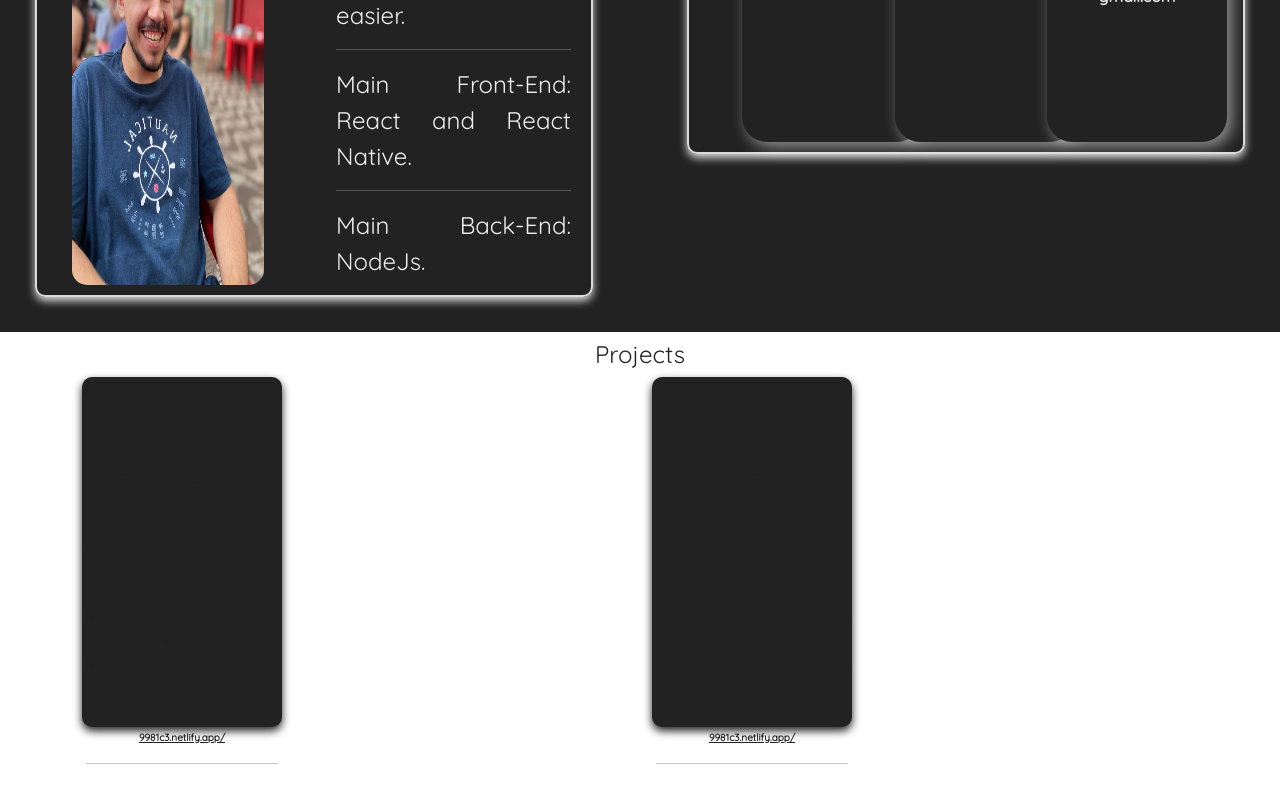
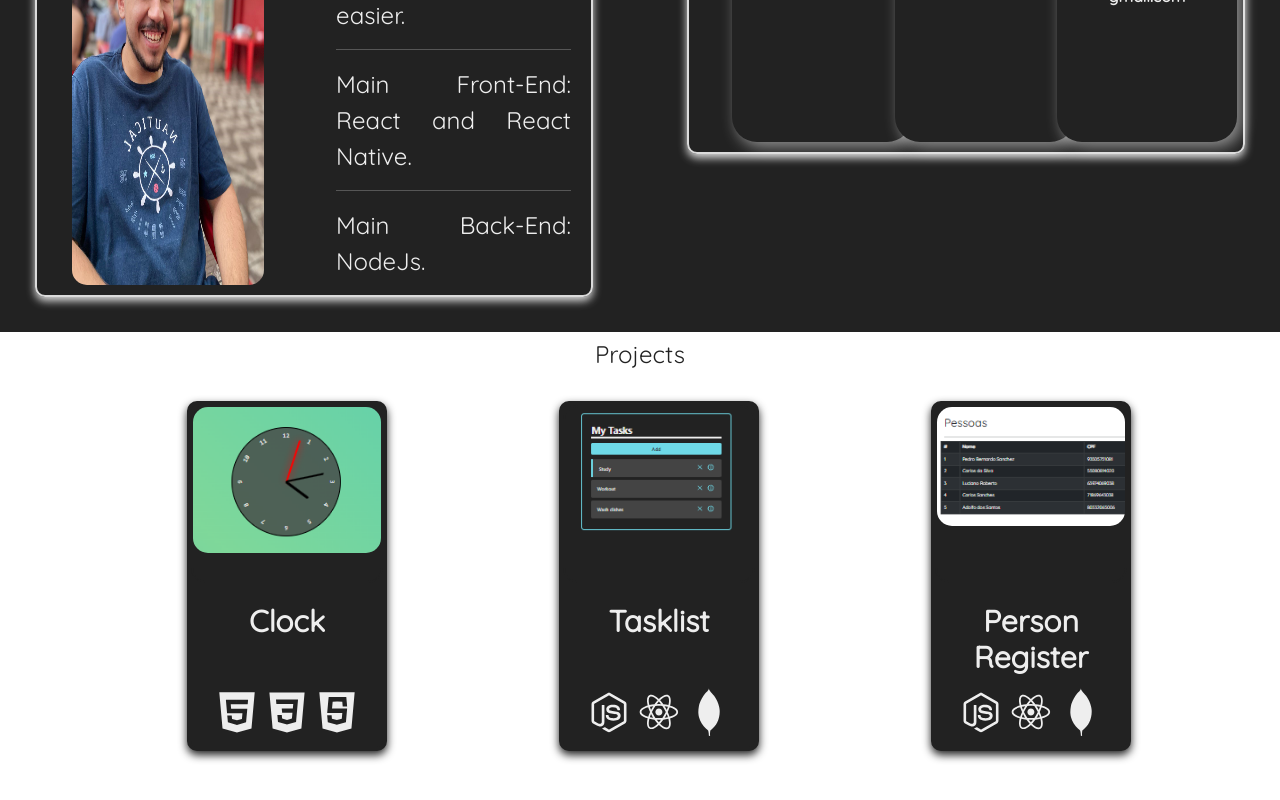
Before and after one commit to PedroBSanchez/myPortifolio, a React (Create React App) app: page / in a window 1280 px wide. Shown: the part 822-1622 px from the top of the page. Before the commit the page ends 1586 px from the top, so only its background shows below. Built offline with nearby package versions, Linux system fonts and the light colour scheme.

Commit message:
Implementações

```diff
--- a/src/App.css
+++ b/src/App.css
@@ -1 +1,5 @@
 @import url("https://fonts.googleapis.com/css2?family=Quicksand:wght@400;403&display=swap");
+
+html {
+  scroll-behavior: smooth;
+}
--- a/src/App.jsx
+++ b/src/App.jsx
@@ -6,11 +6,15 @@ import "./App.css";
 
 function App() {
   return (
-    <>
+    <div className="app">
       <Header />
-      <Middle />
-      <Projects />
-    </>
+      <section id="about">
+        <Middle />
+      </section>
+      <section id="projects">
+        <Projects />
+      </section>
+    </div>
   );
 }
 
--- a/src/components/endContent/Application.jsx
+++ b/src/components/endContent/Application.jsx
@@ -14,7 +14,7 @@ const Application = ({
   linkGithub,
   linkGithubSecond,
 }) => {
-  const [onMouseOver, setOnMouseOver] = useState("false");
+  const [onMouseOver, setOnMouseOver] = useState();
 
   return (
     <div
@@ -51,13 +51,14 @@ const Application = ({
 
         {onMouseOver && linkGithub && (
           <>
-            <div className="row">
+            <div className="row text-wrap">
               <div className="col-md-12">
                 <a
-                  className="application-text application-link"
+                  className="application-text application-link text-break"
                   href={linkGithub}
+                  target="_blank"
                 >
-                  {`Front-end: ${linkGithub}`}
+                  {`Repo: ${linkGithub}`}
                 </a>
                 <br />
               </div>
@@ -68,24 +69,29 @@ const Application = ({
           <div className="row">
             <div className="col-md-12">
               <a
-                className="application-text application-link"
+                className="application-text application-link text-break"
                 href={linkGithubSecond}
+                target="_blank"
               >
-                {`Back-end: ${linkGithubSecond}`}
+                {`Repo 2: ${linkGithubSecond}`}
               </a>
             </div>
           </div>
         )}
 
         {onMouseOver && linkAplicacao && (
-          <a className="application-text application-link" href={linkAplicacao}>
+          <a
+            className="application-text application-link text-break"
+            href={linkAplicacao}
+            target="_blank"
+          >
             Application: <br />
             {linkAplicacao}
             <hr className="hr-color" />
           </a>
         )}
       </div>
-      <div className="application-technologies">
+      <div className="application-technologies mt-3">
         {!onMouseOver && (
           <>
             {technologies.map((tech) => (
--- a/src/components/endContent/Projects.css
+++ b/src/components/endContent/Projects.css
@@ -1,5 +1,6 @@
 .projects-container {
   background-color: white;
+  height: 550px;
 }
 
 .projects-title {
--- a/src/components/endContent/Projects.jsx
+++ b/src/components/endContent/Projects.jsx
@@ -12,8 +12,9 @@ const Projects = () => {
           <h1 className="projects-title text-center">Projects</h1>
         </div>
       </div>
-      <div className="row">
-        <div className="col-md-6">
+      <div className="container">
+        <div className="row mt-4 ">
+          <div className="col-md-3 offset-md-1 col-sm-6">
             <Application
               application={"clock"}
               title={"Clock"}
@@ -26,18 +27,29 @@ const Projects = () => {
               linkAplicacao={"https://clinquant-chimera-9981c3.netlify.app/"}
             />
           </div>
-        <div className="col-md-6">
+          <div className="col-md-3 offset-md-1 col-sm-6">
             <Application
-            application={"clock"}
-            title={"Clock"}
-            technologies={["html", "css", "javascript"]}
+              application={"tasklist"}
+              title={"Tasklist"}
+              technologies={["nodejs", "react", "mongodb"]}
               description={
-              "Project of a functional clock that has a greater focus on CSS and JavaScript."
+                "Project of a task list manager that allows you to create and check tasks"
               }
-            linkGithub={"https://github.com/PedroBSanchez/clock"}
-            linkGithubSecond={"https://github.com/PedroBSanchez/clock"}
-            linkAplicacao={"https://clinquant-chimera-9981c3.netlify.app/"}
+              linkGithub={"https://github.com/PedroBSanchez/tasklist"}
+              linkGithubSecond={"https://github.com/PedroBSanchez/taskList_api"}
+              linkAplicacao={"https://beautiful-kangaroo-204bb5.netlify.app/"}
             />
+          </div>
+          <div className="col-md-3 offset-md-1 col-sm-6 ">
+            <Application
+              application={"personRegister"}
+              title={"Person Register"}
+              technologies={["nodejs", "react", "mongodb"]}
+              description={"Project of a person register system"}
+              linkGithub={"https://github.com/PedroBSanchez/cadastroPessoa"}
+              linkAplicacao={"https://precious-donut-96b36b.netlify.app/"}
+            />
+          </div>
         </div>
       </div>
     </div>
--- a/src/components/endContent/applicationComponents/ApplicationImage.jsx
+++ b/src/components/endContent/applicationComponents/ApplicationImage.jsx
@@ -2,6 +2,7 @@ import React from "react";
 
 import clock from "../../../assets/clockimage.png";
 import tasklist from "../../../assets/tasklist.png";
+import personRegister from "../../../assets/personRegister.png";
 
 import "./ApplicationImage.css";
 
@@ -15,6 +16,10 @@ const ApplicationImage = ({ applicationName }) => {
 
     case "tasklist":
       appImage = tasklist;
+      break;
+
+    case "personRegister":
+      appImage = personRegister;
       break;
 
     default:
--- a/src/components/middleContent/Contact.jsx
+++ b/src/components/middleContent/Contact.jsx
@@ -13,22 +13,22 @@ const Contact = () => {
         </div>
       </div>
       <div className="container">
-        <div className="row cards-container ">
-          <div className="col-lg-3 col-sm-12 mx-auto">
+        <div className="row cards-container justify-content-center">
+          <div className="col-lg-3 col-sm-12">
             <InfoCard
               iconType={"github"}
               username={"/PedroBSanchez"}
               link={"https://github.com/PedroBSanchez"}
             />
           </div>
-          <div className="col-lg-3 col-sm-12 mx-auto">
+          <div className="col-lg-3 col-sm-12 mx-5">
             <InfoCard
               iconType={"linkedin"}
               username={"/pedro-sanchez"}
               link={"https://www.linkedin.com/in/pedro-sanchez-b884831b2/"}
             />
           </div>
-          <div className="col-lg-3 col-sm-12 mx-auto">
+          <div className="col-lg-3 col-sm-12 ">
             <InfoCard
               iconType={"email"}
               username={"contato.pedrosanchez@gmail.com"}
--- a/src/components/topContent/HeaderNavigation.jsx
+++ b/src/components/topContent/HeaderNavigation.jsx
@@ -8,7 +8,7 @@ const HeaderNavigation = () => {
       <div className="navigation-background ">
         <div className="col sm-3">
           <li class="nav-item">
-            <a href="#about" className="navigation-button">
+            <a href="#about" className="navigation-button ">
               About
             </a>
           </li>
@@ -22,7 +22,7 @@ const HeaderNavigation = () => {
         </div>
         <div className="col sm-3">
           <li class="nav-item">
-            <a href="#projects" className="navigation-button">
+            <a href="#projects" className="navigation-button ">
               Projects
             </a>
           </li>
```
Also changed, not shown: src/assets/personRegister.png (added). Lines whose indentation alone changed are shown as unchanged.
